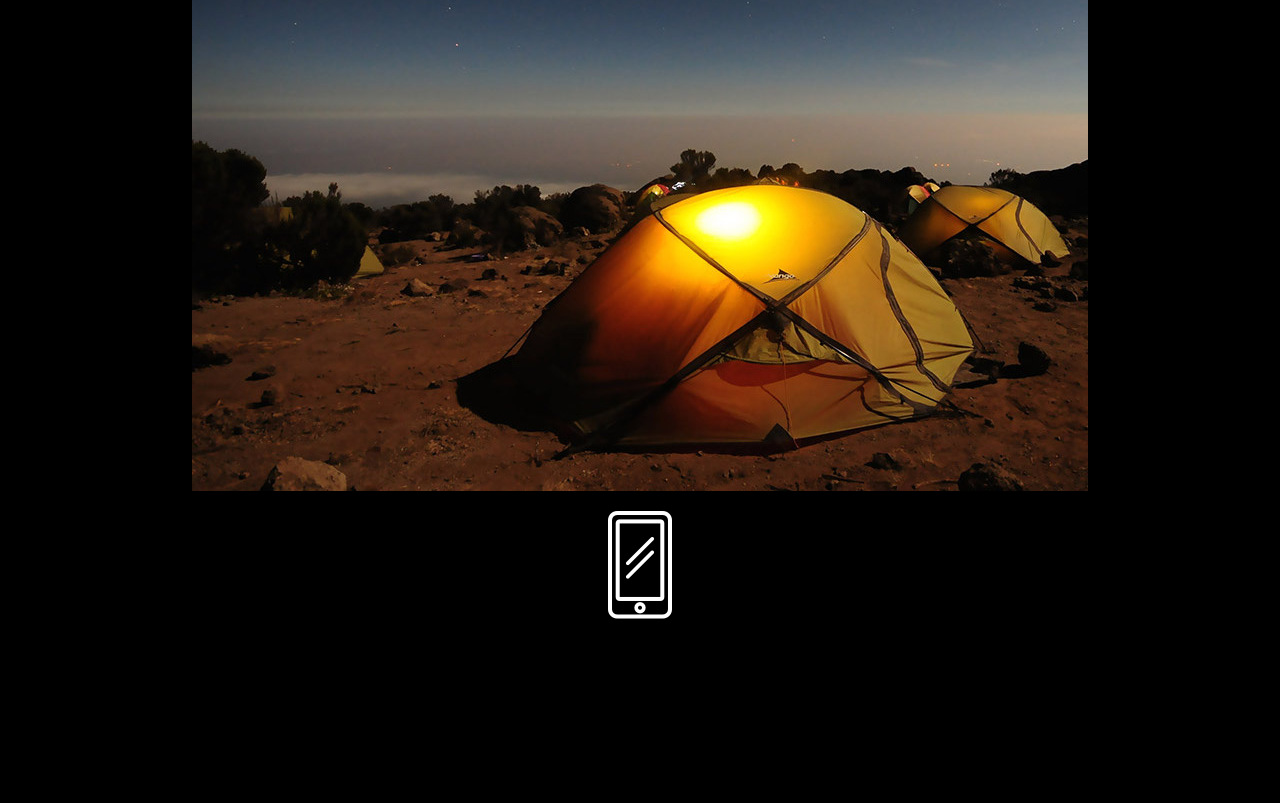
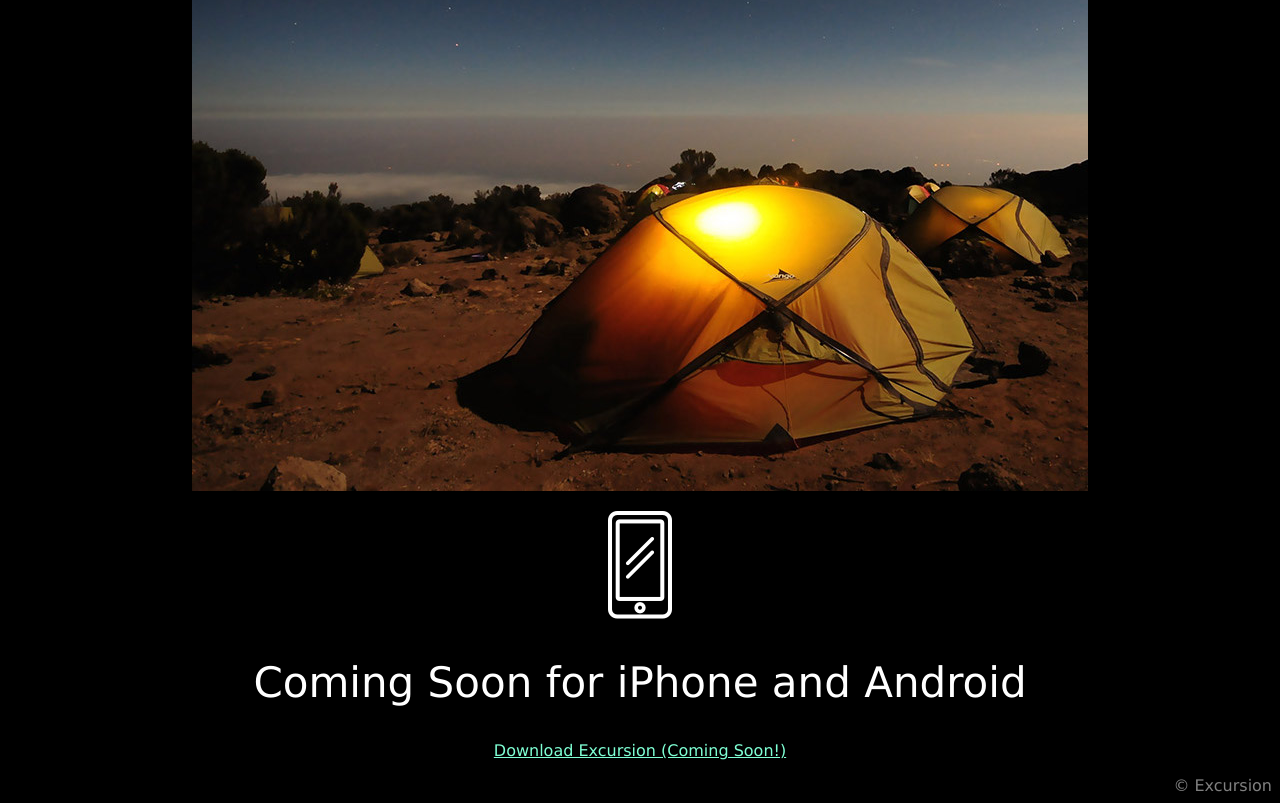
Before and after one commit to Shaq10/excursion, a plain HTML site: page index.html in a window 1280 px wide. Shown: the part 521-1324 px from the top of the page. Before the commit the page ends 1160 px from the top, so only its background shows below. Drawn offline with Linux system fonts and the light colour scheme.

Commit message:
Added footer

```diff
--- a/index.html
+++ b/index.html
@@ -17,6 +17,11 @@
         <h4 class="header--sub-header">Excursion remembers places you like, and recommends new points of interest around you.</h4>
         <p><img src="resources/images/camp.jpg"/></p>
         <p><img src="resources/images/phone.png"/></p>
+        <h2 class="header--secondary">Coming Soon for iPhone and Android</h2>
+        <p><a class="link--cta" href="#">Download Excursion (Coming Soon!)</a></p>
+        <footer id="copyright">
+            © Excursion
+        </footer>
+    </body>
 
-    </body>
 </html>
--- a/resources/css/style.css
+++ b/resources/css/style.css
@@ -26,3 +26,8 @@ body {
     font-size: 16px;
     color: aquamarine;
 }
+
+#copyright {
+    text-align: right;
+    color:grey;
+}
```
